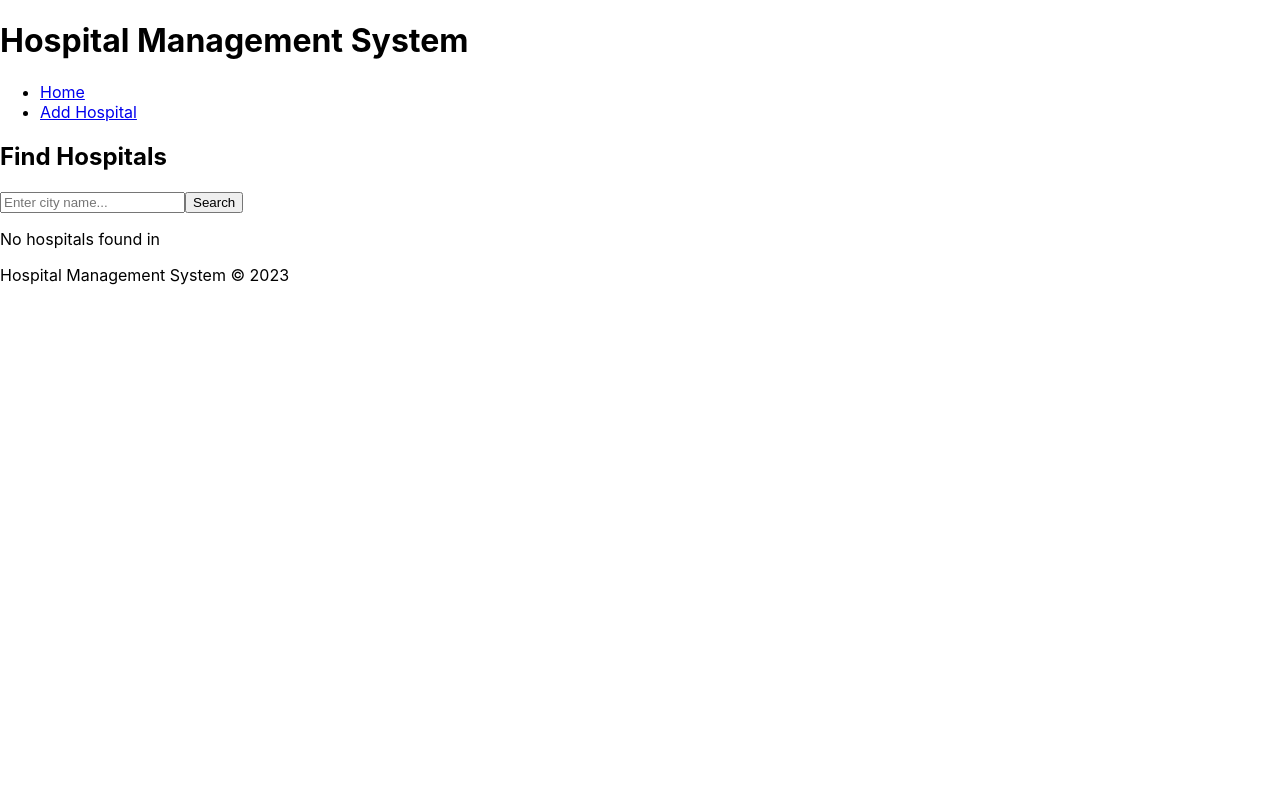
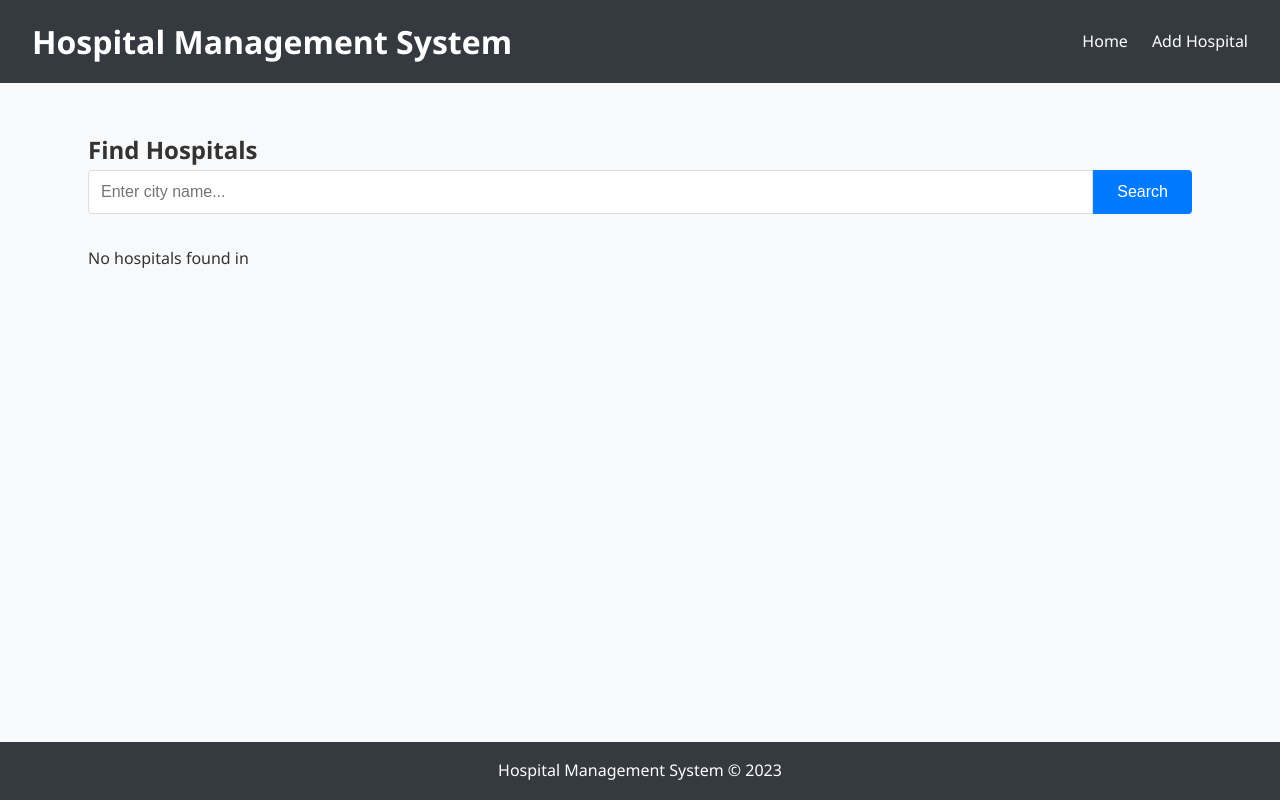
Before and after one commit to Ubaid931/hospital-management, a React (Create React App) app in the folder frontend/: page / in a window 1280 px wide. Built offline with nearby package versions, Linux system fonts and the light colour scheme.

Commit message:
Add styling to components

```diff
--- a/frontend/src/App.css
+++ b/frontend/src/App.css
@@ -1,38 +1,306 @@
-.App {
-  text-align: center;
+/* General styles */
+* {
+  box-sizing: border-box;
+  margin: 0;
+  padding: 0;
 }
 
-.App-logo {
-  height: 40vmin;
-  pointer-events: none;
+body {
+  font-family: 'Segoe UI', Tahoma, Geneva, Verdana, sans-serif;
+  line-height: 1.6;
+  background-color: #f8f9fa;
+  color: #333;
 }
 
-@media (prefers-reduced-motion: no-preference) {
-  .App-logo {
-    animation: App-logo-spin infinite 20s linear;
-  }
-}
-
-.App-header {
-  background-color: #282c34;
+.app {
   min-height: 100vh;
   display: flex;
   flex-direction: column;
+}
+
+header {
+  background-color: #343a40;
+  color: white;
+  padding: 1rem 2rem;
+  display: flex;
+  justify-content: space-between;
   align-items: center;
-  justify-content: center;
-  font-size: calc(10px + 2vmin);
+}
+
+header nav ul {
+  display: flex;
+  list-style: none;
+}
+
+header nav ul li {
+  margin-left: 1.5rem;
+}
+
+header nav ul li a {
+  color: white;
+  text-decoration: none;
+}
+
+header nav ul li a:hover {
+  text-decoration: underline;
+}
+
+main {
+  flex: 1;
+  padding: 2rem;
+  max-width: 1200px;
+  margin: 0 auto;
+  width: 100%;
+}
+
+footer {
+  background-color: #343a40;
+  color: white;
+  text-align: center;
+  padding: 1rem;
+  margin-top: auto;
+}
+
+/* Form styles */
+.form-container {
+  background-color: white;
+  padding: 2rem;
+  border-radius: 8px;
+  box-shadow: 0 4px 6px rgba(0, 0, 0, 0.1);
+  max-width: 600px;
+  margin: 0 auto;
+}
+
+.form-group {
+  margin-bottom: 1.5rem;
+}
+
+.form-group label {
+  display: block;
+  margin-bottom: 0.5rem;
+  font-weight: 500;
+}
+
+.form-group input,
+.form-group select,
+.form-group textarea {
+  width: 100%;
+  padding: 0.75rem;
+  border: 1px solid #ddd;
+  border-radius: 4px;
+  font-size: 1rem;
+}
+
+.form-group select[multiple] {
+  height: 150px;
+}
+
+button {
+  background-color: #007bff;
+  color: white;
+  border: none;
+  padding: 0.75rem 1.5rem;
+  border-radius: 4px;
+  cursor: pointer;
+  font-size: 1rem;
+  transition: background-color 0.3s;
+}
+
+button:hover {
+  background-color: #0069d9;
+}
+
+.btn-submit {
+  width: 100%;
+}
+
+/* Hospital list styles */
+.hospitals-container {
+  padding: 1rem;
+}
+
+.search-bar {
+  display: flex;
+  margin-bottom: 2rem;
+}
+
+.search-bar input {
+  flex: 1;
+  padding: 0.75rem;
+  border: 1px solid #ddd;
+  border-radius: 4px 0 0 4px;
+  font-size: 1rem;
+}
+
+.search-bar button {
+  border-radius: 0 4px 4px 0;
+}
+
+.hospitals-list {
+  display: grid;
+  grid-template-columns: repeat(auto-fill, minmax(300px, 1fr));
+  gap: 1.5rem;
+}
+
+.hospital-card {
+  background-color: white;
+  border-radius: 8px;
+  box-shadow: 0 4px 6px rgba(0, 0, 0, 0.1);
+  overflow: hidden;
+}
+
+.hospital-card img {
+  width: 100%;
+  height: 200px;
+  object-fit: cover;
+}
+
+.hospital-info {
+  padding: 1.5rem;
+}
+
+.card-actions {
+  display: flex;
+  margin-top: 1rem;
+  gap: 0.5rem;
+}
+
+.btn-view,
+.btn-edit,
+.btn-delete {
+  flex: 1;
+  text-align: center;
+  padding: 0.5rem;
+  border-radius: 4px;
+  text-decoration: none;
+  font-size: 0.9rem;
+}
+
+.btn-view {
+  background-color: #28a745;
   color: white;
 }
 
-.App-link {
-  color: #61dafb;
+.btn-edit {
+  background-color: #ffc107;
+  color: #212529;
 }
 
-@keyframes App-logo-spin {
-  from {
-    transform: rotate(0deg);
-  }
-  to {
-    transform: rotate(360deg);
-  }
+.btn-delete {
+  background-color: #dc3545;
+  color: white;
 }
+
+/* Hospital detail styles */
+.hospital-detail-container {
+  background-color: white;
+  border-radius: 8px;
+  box-shadow: 0 4px 6px rgba(0, 0, 0, 0.1);
+  padding: 2rem;
+}
+
+.hospital-main-image img {
+  width: 100%;
+  max-height: 400px;
+  object-fit: cover;
+  border-radius: 8px;
+  margin: 1rem 0 2rem;
+}
+
+.hospital-info-grid {
+  display: grid;
+  grid-template-columns: repeat(auto-fill, minmax(200px, 1fr));
+  gap: 1rem;
+  margin-bottom: 2rem;
+}
+
+.info-card {
+  background-color: #f8f9fa;
+  padding: 1rem;
+  border-radius: 4px;
+}
+
+.hospital-details-section {
+  margin-top: 2rem;
+}
+
+.hospital-stats {
+  display: flex;
+  gap: 2rem;
+  margin: 1.5rem 0;
+}
+
+.stat {
+  display: flex;
+  flex-direction: column;
+  align-items: center;
+}
+
+.stat-value {
+  font-size: 2rem;
+  font-weight: bold;
+  color: #007bff;
+}
+
+.image-grid {
+  display: grid;
+  grid-template-columns: repeat(auto-fill, minmax(200px, 1fr));
+  gap: 1rem;
+  margin-top: 1rem;
+}
+
+.image-grid img {
+  width: 100%;
+  height: 150px;
+  object-fit: cover;
+  border-radius: 4px;
+}
+
+/* Edit hospital styles */
+.edit-hospital-container {
+  background-color: white;
+  border-radius: 8px;
+  box-shadow: 0 4px 6px rgba(0, 0, 0, 0.1);
+  padding: 2rem;
+}
+
+.image-input-group {
+  display: flex;
+  margin-bottom: 0.5rem;
+}
+
+.image-input-group input {
+  flex: 1;
+  margin-right: 0.5rem;
+}
+
+.btn-add,
+.btn-remove {
+  font-size: 0.9rem;
+  padding: 0.5rem 1rem;
+}
+
+.btn-add {
+  background-color: #6c757d;
+  margin-top: 0.5rem;
+}
+
+.btn-remove {
+  background-color: #dc3545;
+}
+
+.form-actions {
+  display: flex;
+  gap: 1rem;
+  margin-top: 2rem;
+}
+
+.btn-save {
+  background-color: #28a745;
+  flex: 1;
+}
+
+.btn-cancel {
+  background-color: #6c757d;
+  flex: 1;
+}
```
